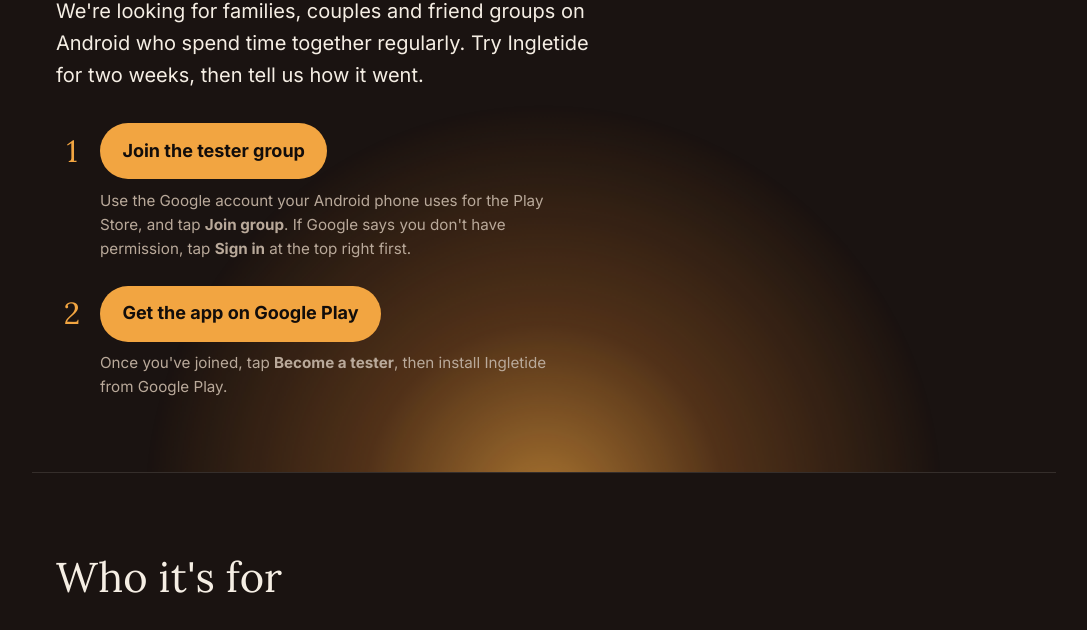
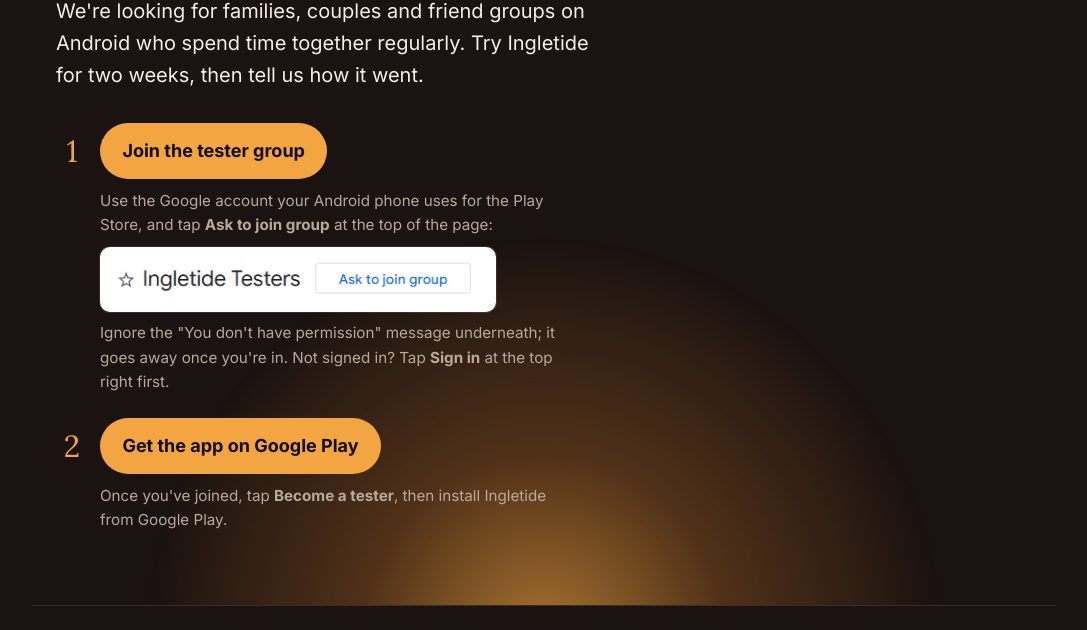
Before and after one commit to HewnCustomDesigns/ingletide-site, a plain HTML site: page beta/index.html in a window 1280 px wide. Shown: the part 437-1067 px from the top of the page, without its empty margins (96-1183 px from the left). Drawn offline with Linux system fonts and the light colour scheme.

Commit message:
Tester page: screenshot of the Ask to join group button under step 1
Co-Authored-By: Claude Opus 5.5 <noreply@anthropic.com>

```diff
--- a/beta/index.html
+++ b/beta/index.html
@@ -42,6 +42,7 @@
     .cta li::before { content: counter(c); font-family: var(--display); font-size: 1.9rem; line-height: 1; color: var(--ember); text-align: center; }
     .cta .button { justify-self: start; }
     .cta p { grid-column: 2; margin: 0; font-size: 0.95rem; color: var(--smoke); }
+    .cta .shot { grid-column: 2; justify-self: start; max-width: 100%; height: auto; background: #fff; border-radius: 10px; padding: 0.35rem 0.5rem; box-shadow: 0 0 0 1px var(--line); }
 
     .fit { list-style: none; padding: 0; margin: 0; display: grid; gap: 1rem; grid-template-columns: repeat(auto-fit, minmax(14rem, 1fr)); }
     .fit li { background: var(--coal); border: 1px solid var(--line); border-radius: 14px; padding: 1.25rem 1.25rem 1.35rem; }
@@ -102,7 +103,9 @@
         <ol class="cta">
           <li>
             <a class="button" href="https://groups.google.com/g/ingletide-testers">Join the tester group</a>
-            <p>Use the Google account your Android phone uses for the Play Store, and tap <strong>Join group</strong>. If Google says you don't have permission, tap <strong>Sign in</strong> at the top right first.</p>
+            <p>Use the Google account your Android phone uses for the Play Store, and tap <strong>Ask to join group</strong> at the top of the page:</p>
+            <img class="shot" src="/img/join-group.png" width="396" height="56" alt="The Ingletide Testers group page, with the Ask to join group button beside the group name">
+            <p>Ignore the "You don't have permission" message underneath; it goes away once you're in. Not signed in? Tap <strong>Sign in</strong> at the top right first.</p>
           </li>
           <li>
             <a class="button" href="https://play.google.com/apps/testing/com.hewncustomdesigns.hearth">Get the app on Google Play</a>
```
Also changed, not shown: img/join-group.png (added).
